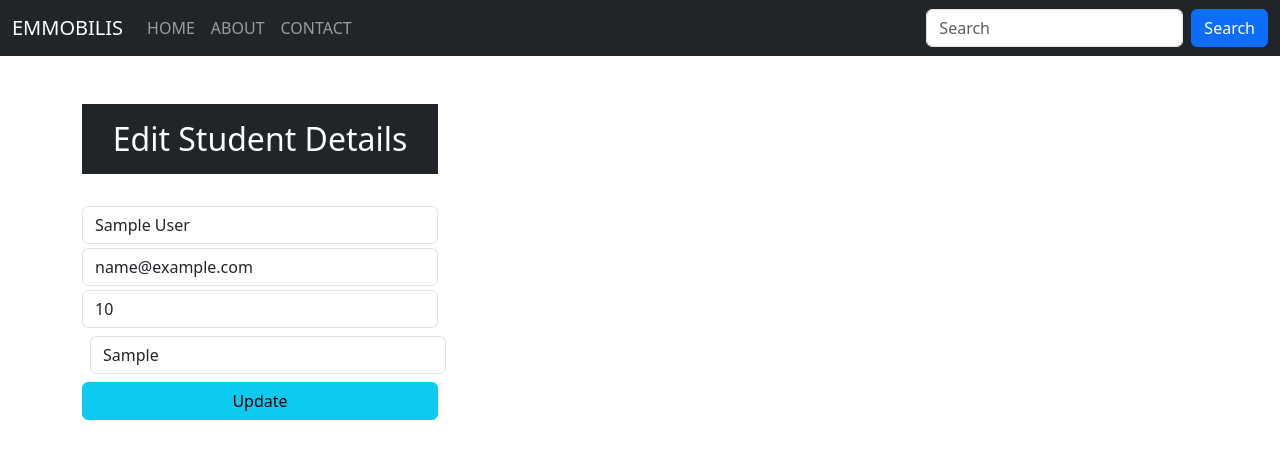
After one commit to brucebett/Crud-Django-Project, a Django app: page /edit/1 in a window 1280 px wide. The commit adds this page. Shown: the top 459 px of the page. Run offline with Django 5.2, Linux system fonts and the light colour scheme; tables that the repository leaves empty hold one stand-in row (values such as "Sample post"); some libraries are stand-ins or nearby versions.

Commit message:
thur update

```diff
--- /dev/null
+++ b/app/templates/edit.html
@@ -0,0 +1,52 @@
+<!DOCTYPE html>
+<html lang="en">
+<head>
+    <meta charset="UTF-8">
+    <title>Title</title>
+</head>
+<body>
+{% extends 'base.html' %}
+
+{% block content %}
+<div class="container mt-5">
+<div class="row">
+    <div class="col-md-4">
+        <h2 class="text-white bg-dark text-center p-3 m">Edit Student Details</h2>
+        <br>
+        <form action="/edit/{{ student.id }}" method="POST">
+            {% csrf_token %}
+            <div class="form-group">
+                <input type="text" class="form-control" name="name" value="{{ student.name }}" required>
+            </div>
+
+            <div class="form-group">
+                <input type="text" class="form-control mt-1" name="email" value="{{ student.email }}" required>
+            </div>
+
+             <div class="form-group">
+                <input type="text" class="form-control mt-1" name="age" value="{{ student.age }}" required>
+            </div>
+            <div class="form-group">
+                <select name="gender" id="gender" class="form-control m-2" required>
+                    <option selected>{{ student.gender }}</option>
+                    <option value="male">Male</option>
+                    <option value="female">Female</option>
+                </select>
+            </div>
+            <div class="d-grid gap-2 mt-2">
+                <button type="submit" class="btn btn-info">Update</button>
+
+            </div>
+        </form>
+    </div>
+
+
+    <div class="col-md-8">
+
+
+    </div>
+</div>
+</div>
+{% endblock %}
+</body>
+</html>
--- a/app/templates/index.html
+++ b/app/templates/index.html
@@ -59,8 +59,8 @@
         <td>{{ x.email }}</td>
         <td>{{ x.age }}</td>
         <td>{{ x.gender }}</td>
-        <td><button class="btn btn-danger">EDIT</button></td>
-        <td><button class="btn btn-success">DELETE</button></td>
+        <td><a href="/edit/{{ x.id }}" type="button" class="btn btn-success">Edit</a></td>
+        <td><a href="/delete/{{ x.id }}" type="button" class="btn btn-danger">Delete</a></td>
 
         </tr>
     {% endfor %}
--- a/app/urls.py
+++ b/app/urls.py
@@ -21,5 +21,8 @@ from . import views
 urlpatterns = [
     path('admin/', admin.site.urls),
     path('', views.index, name='index'),
-    path('save', views.save, name='save')
+    path('save', views.save, name='save'),
+    path('edit/<id>', views.editStudent, name='editStudent'),
+    path('delete/<id>', views.deleteStudent, name='deleteStudent')
+
 ]
--- a/app/views.py
+++ b/app/views.py
@@ -20,3 +20,28 @@ def save(request):
         form.save()
         return redirect("/")
     return render(request, 'index.html')
+
+
+def editStudent(request, id):
+    if request.method == 'POST':
+        name = request.POST.get('name')
+        email = request.POST.get('email')
+        age = request.POST.get('age')
+        gender = request.POST.get('gender')
+
+        editForm = Students.objects.get(id=id)
+        editForm.name = name
+        editForm.email = email
+        editForm.age = age
+        editForm.gender = gender
+        editForm.save()
+        return redirect("/")
+    student = Students.objects.get(id=id)
+    context = {'student': student}
+    return render(request, "edit.html", context)
+
+
+def deleteStudent(request,id):
+    student = Students.objects.get(id=id)
+    student.delete()
+    return redirect("/")
```
Also changed, not shown: app/models.py (line endings or trailing spaces).
